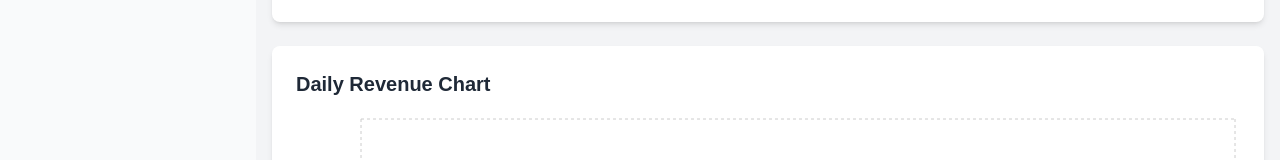
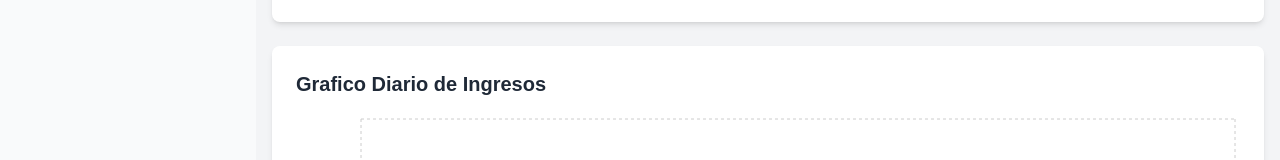
Before and after one commit to JessiP23/mexican, a Next.js app: page /cook/track in a window 1280 px wide. Shown: the part 334-494 px from the top of the page. Built offline with nearby package versions, Linux system fonts and the light colour scheme; no server answers; the database is empty.

Commit message:
ingresos

```diff
--- a/app/cook/track/page.js
+++ b/app/cook/track/page.js
@@ -142,7 +142,7 @@ export default function Track() {
         </div>
 
         <div className="bg-white dark:bg-gray-800 rounded-lg shadow-md p-6 mb-6">
-          <h2 className="text-xl font-semibold mb-4 text-gray-800 dark:text-white">Daily Revenue Chart</h2>
+          <h2 className="text-xl font-semibold mb-4 text-gray-800 dark:text-white">Grafico Diario de Ingresos</h2>
           <ResponsiveContainer width="100%" height={300}>
             <LineChart data={dailyRevenue}>
               <CartesianGrid strokeDasharray="3 3" />
```
